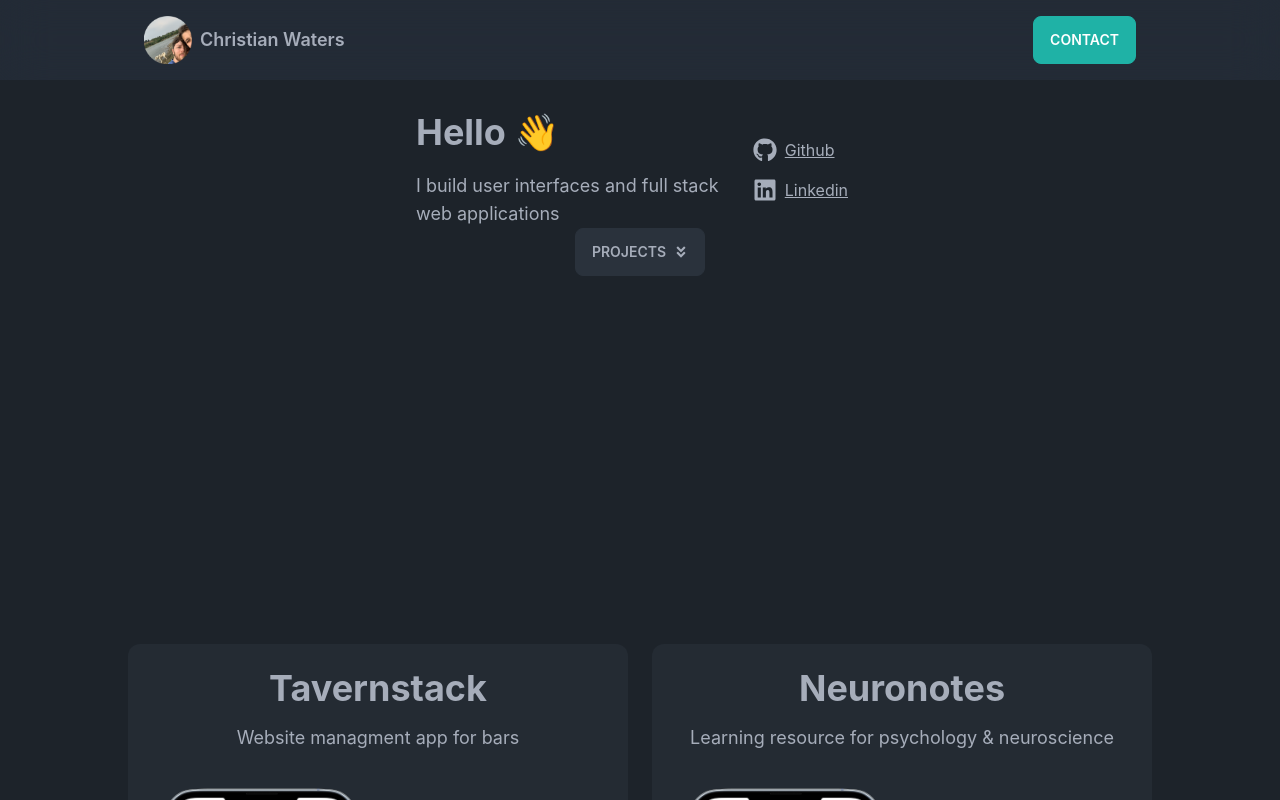
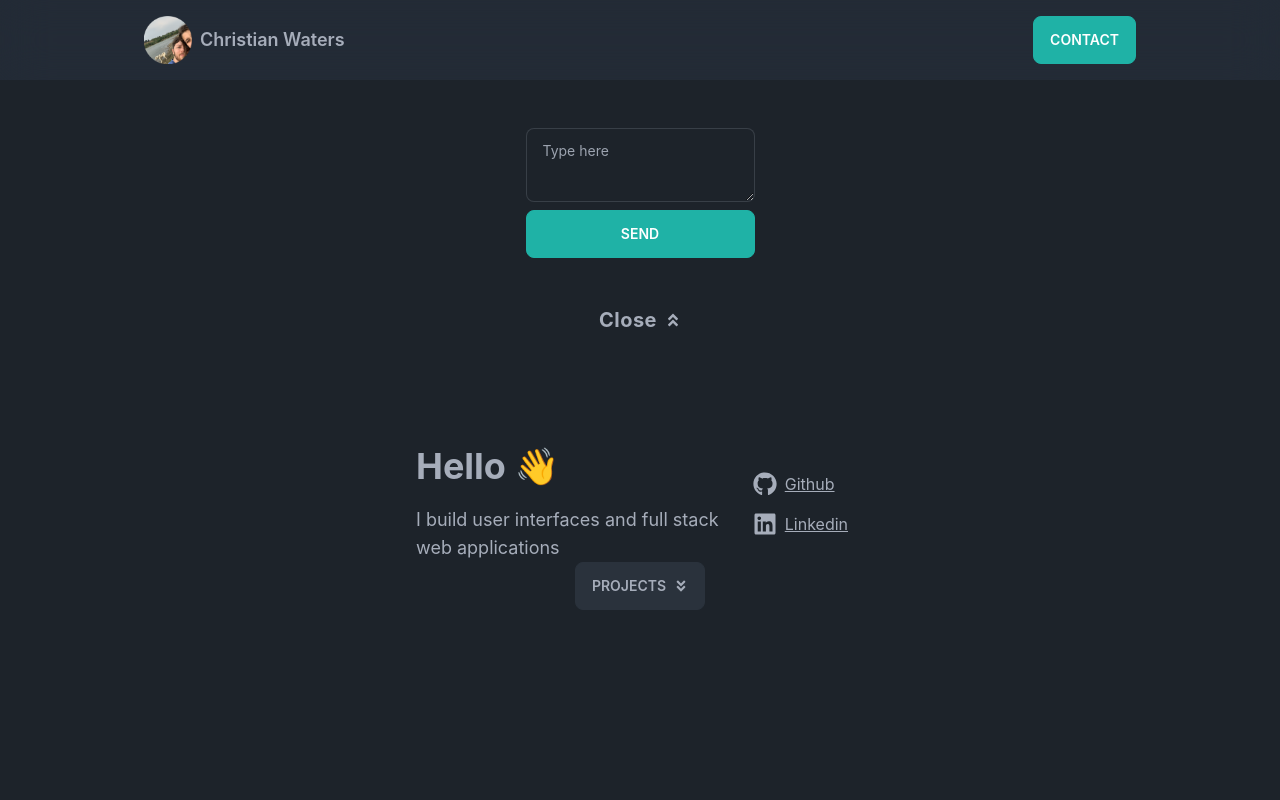
Before and after one commit to rotisserie-christian/worldofchristian, a React (Create React App) app: page / in a window 1280 px wide. Both pictures are taken after a click on the button "CONTACT". Shown: the top 800 px of the page. Built offline with nearby package versions, Linux system fonts and the light colour scheme.

Commit message:
contact dropdown

```diff
--- a/src/components/Nav.js
+++ b/src/components/Nav.js
@@ -1,8 +1,11 @@
-import React from 'react';
+import React, { useState } from 'react';
 import { Link } from 'react-router-dom';
-import photocircle from '../img/photocircle.PNG'
+import photocircle from '../img/photocircle.PNG';
+import { FaAngleDoubleUp } from 'react-icons/fa';
 
 const Nav = () => {
+  const [isOpen, setIsOpen] = useState(false);
+
   return (
     <>
     <nav
@@ -25,9 +28,41 @@ const Nav = () => {
 
           <button
           className='btn btn-accent mr-4'
+          onClick={() => {
+            setIsOpen(true);
+          }}
           >contact</button>
       </div>
     </nav>
+
+    { isOpen === true && (
+      <div className='flex items-center justify-center'>
+        <div className='flex flex-col mt-32'>
+          <div className='max-w-sm'>
+            <div className='flex flex-col'>
+              <textarea
+              className='textarea textarea-bordered'
+              placeholder='Type here'
+              />
+
+              <button
+              className='btn btn-accent mt-2'
+              >send</button>
+            </div>
+
+            <div className='flex items-center justify-center mt-12'>
+              <p className='text-xl font-bold cursor-pointer tracking-wide'
+              onClick={() => {
+                setIsOpen(false);
+              }}
+              >Close</p>
+
+              <FaAngleDoubleUp className='ml-2 cursor-pointer' />
+            </div>
+          </div>
+        </div>
+      </div>
+      )}
     </>
   )
 }
```
Lines whose indentation alone changed are shown as unchanged.
